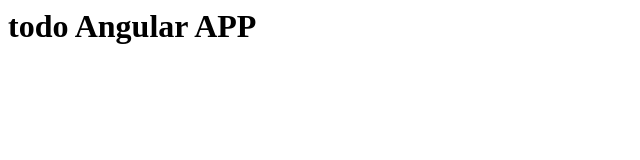
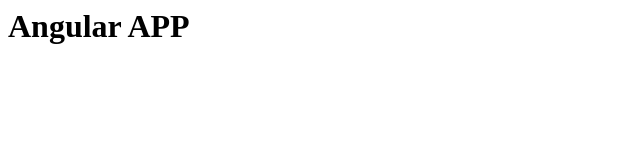
Before and after one commit to mateorotim/elektronicko-poslovanje, a website: page public/index.html in a window 1280 px wide. Shown: the whole page, without its empty margins (0-640 px from the left). Drawn offline with Linux system fonts and the light colour scheme.

Commit message:
webhook test

```diff
--- a/public/index.html
+++ b/public/index.html
@@ -1 +1 @@
-<h1>todo Angular APP</h1>
+<h1>Angular APP</h1>
```
